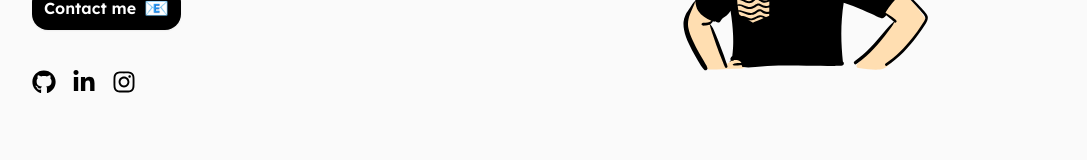
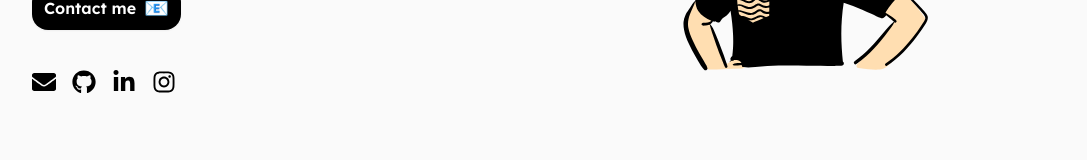
Before and after one commit to irfan44/irfannm, a Next.js app: page / in a window 1280 px wide. Shown: the part 391-551 px from the top of the page, without its empty margins (96-1183 px from the left). Built offline with nearby package versions, Linux system fonts and the light colour scheme.

Commit message:
fix: update social links

```diff
--- a/components/common/SocialLinks/index.tsx
+++ b/components/common/SocialLinks/index.tsx
@@ -1,29 +1,19 @@
 import Link from 'next/link';
-import { FaGithub, FaInstagram, FaLinkedinIn } from 'react-icons/fa';
+import socialList from 'data/socialList';
 
 const SocialLinks = () => {
   return (
-    <div className="flex space-x-4 text-2xl text-black dark:text-white">
-      <div>
-        <Link href="https://github.com/irfan44" passHref>
-          <a target="_blank" rel="noopener noreferrer" title="Github">
-            <FaGithub />
-          </a>
-        </Link>
-      </div>
-      <div>
-        <Link href="https://www.linkedin.com/in/irfannm/" passHref>
-          <a target="_blank" rel="noopener noreferrer" title="LinkedIn">
-            <FaLinkedinIn />
-          </a>
-        </Link>
-      </div>
-      <div>
-        <Link href="https://www.instagram.com/irfan_nm44/" passHref>
-          <a target="_blank" rel="noopener noreferrer" title="Instagram">
-            <FaInstagram />
-          </a>
-        </Link>
+    <div className="text-2xl text-black dark:text-white">
+      <div className="flex space-x-4">
+        {socialList.map((social) => {
+          return (
+            <Link key={social.name} href={social.link} passHref>
+              <a target="_blank" rel="noopener noreferrer" title={social.name}>
+                <social.icon />
+              </a>
+            </Link>
+          );
+        })}
       </div>
     </div>
   );
--- a/data/socialList.ts
+++ b/data/socialList.ts
@@ -1,28 +1,32 @@
+import { IconType } from "react-icons";
+import { FaEnvelope, FaGithub, FaInstagram, FaLinkedinIn } from "react-icons/fa";
+
 type SocialList = {
   name: string;
   link: string;
+  icon: IconType;
 };
 
 const socialList: SocialList[] = [
   {
     name: 'Email',
     link: 'mailto:irfannmuhajir@gmail.com',
+    icon: FaEnvelope,
   },
   {
     name: 'Github',
     link: 'https://github.com/irfan44',
-  },
-  {
-    name: 'GitLab',
-    link: 'https://gitlab.com/irfannm',
+    icon: FaGithub
   },
   {
     name: 'Linkedin',
     link: 'https://www.linkedin.com/in/irfannm',
+    icon: FaLinkedinIn
   },
   {
     name: 'Instagram',
     link: 'https://www.instagram.com/irfannm44',
+    icon: FaInstagram
   },
 ];
 
```
